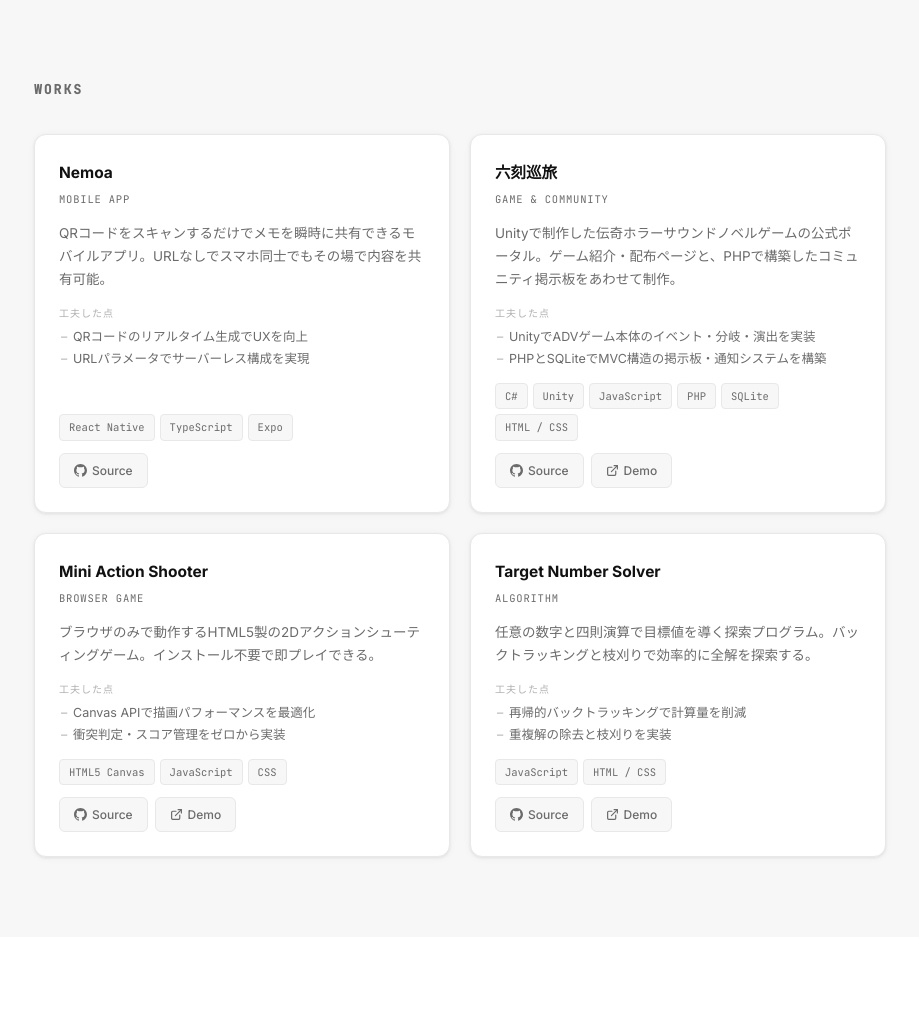
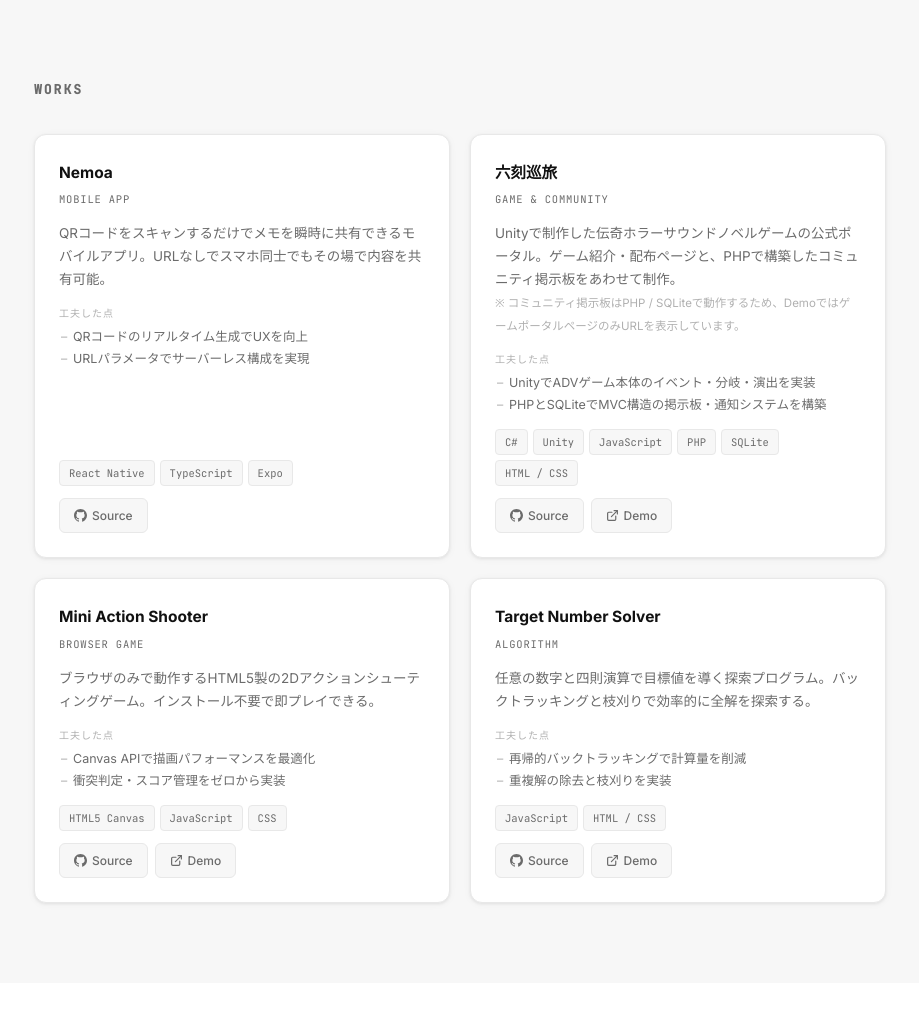
Before and after one commit to hinata1213-hinata/portfolio, a PHP site: page / in a window 1280 px wide. Shown: the part 409-1429 px from the top of the page, without its empty margins (180-1099 px from the left). Run offline with PHP 8.4, Linux system fonts and the light colour scheme.

Commit message:
docs: add PHP limitation note to 六刻巡旅 demo description
Co-Authored-By: Claude Sonnet 4.6 <noreply@anthropic.com>

```diff
--- a/index.html
+++ b/index.html
@@ -119,7 +119,8 @@
               <span class="work-type">Game &amp; Community</span>
             </header>
             <p class="work-desc">
-              Unityで制作した伝奇ホラーサウンドノベルゲームの公式ポータル。ゲーム紹介・配布ページと、PHPで構築したコミュニティ掲示板をあわせて制作。
+              Unityで制作した伝奇ホラーサウンドノベルゲームの公式ポータル。ゲーム紹介・配布ページと、PHPで構築したコミュニティ掲示板をあわせて制作。<br>
+              <small>※ コミュニティ掲示板はPHP / SQLiteで動作するため、DemoではゲームポータルページのみURLを表示しています。</small>
             </p>
             <div class="work-points">
               <span class="points-label">工夫した点</span>
--- a/style.css
+++ b/style.css
@@ -291,6 +291,10 @@ button { font-family: inherit; cursor: pointer; }
   color: var(--muted);
   line-height: 1.7;
 }
+.work-desc small {
+  font-size: 11.5px;
+  color: var(--faint);
+}
 
 .work-points { font-size: 13px; }
 .points-label {
```
